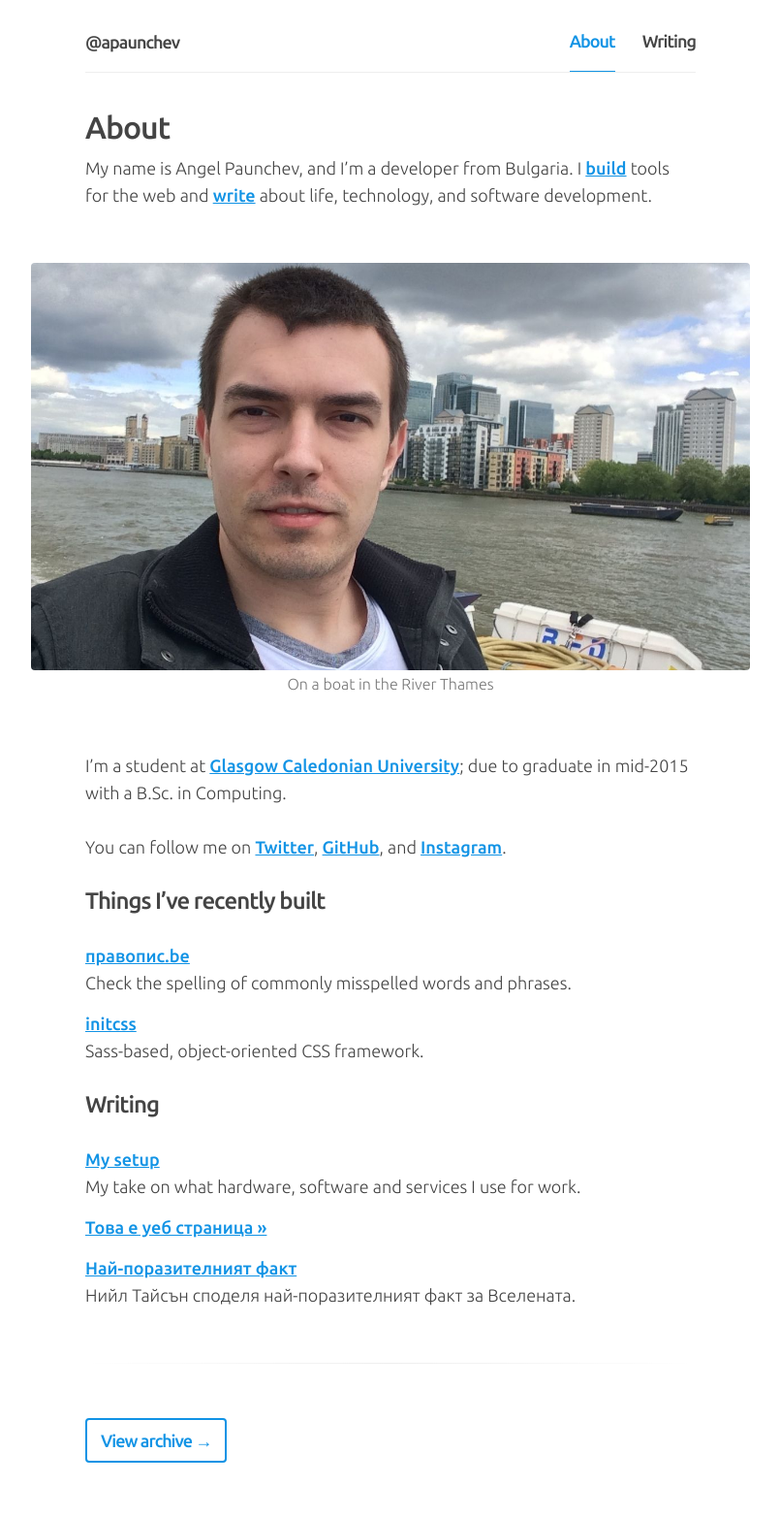
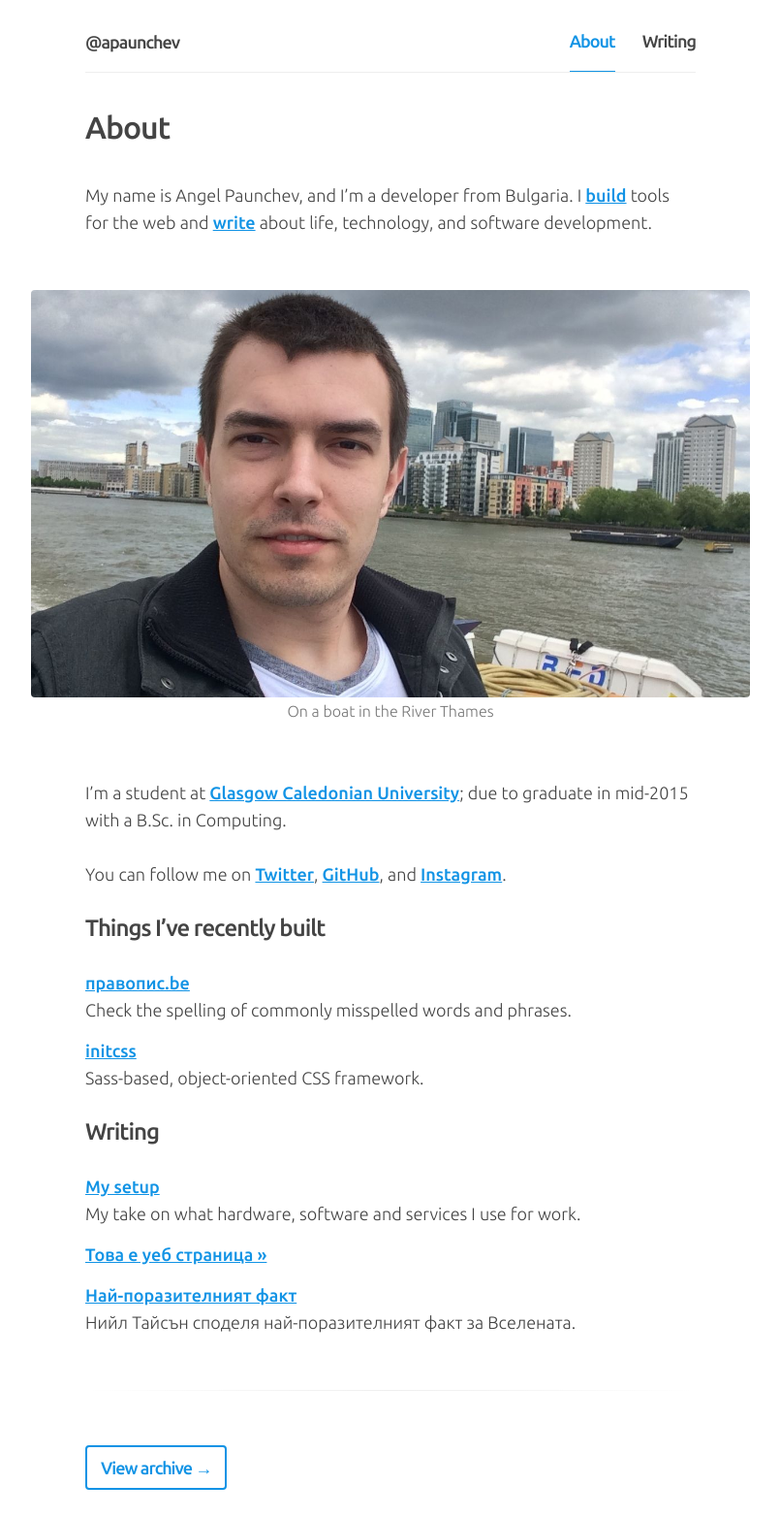
Before and after one commit to apaunchev/paunchev.com, a Jekyll site: the page built from index.html, in a window 1280 px wide. Shown: the whole page at 97% size, without its empty margins (237-1042 px from the left). Built offline with Jekyll 4.4.1, drawn with Linux system fonts in a browser that asks for light colours; before the commit the page ends 1536 px from its top, so only the background shows below that.

Commit message:
Tweak page heading

```diff
--- a/_layouts/page.html
+++ b/_layouts/page.html
@@ -4,7 +4,9 @@
 
 <section class="page-content">
     <div class="entry entry--page">
-        <h1 class="entry__title">{{ page.title }}</h1>
+        <header class="entry__head">
+            <h1 class="entry__title">{{ page.title }}</h1>
+        </header>
 
         {{ content }}
     </div>
--- a/index.html
+++ b/index.html
@@ -6,7 +6,9 @@
 
 <section class="page-content">
     <div class="entry entry--page">
-        <h1 class="entry__title">About</h1>
+        <header class="entry__head">
+            <h1 class="entry__title">About</h1>
+        </header>
 
         <p>My name is Angel Paunchev, and I’m a developer from Bulgaria. I <a href="/#build">build</a> tools for the web and <a href="/writing">write</a> about life, technology, and software development.</p>
 
```
Also changed, not shown: css/style.min.css.
